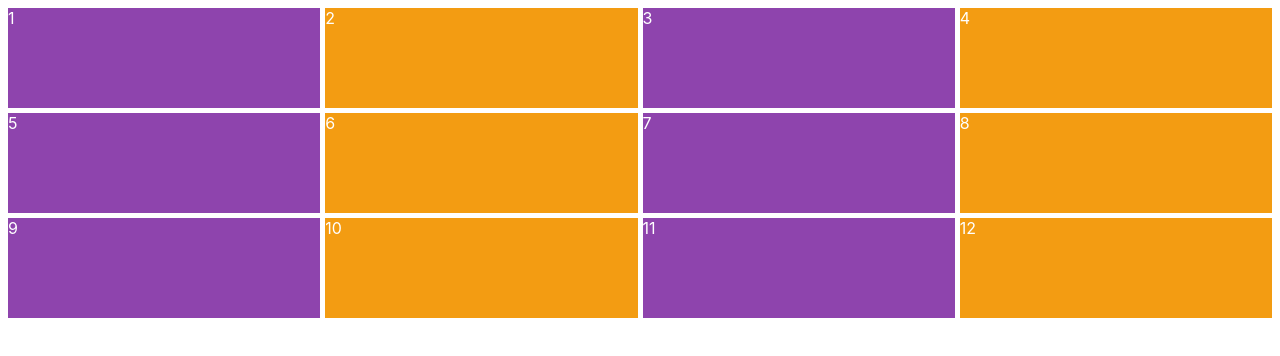
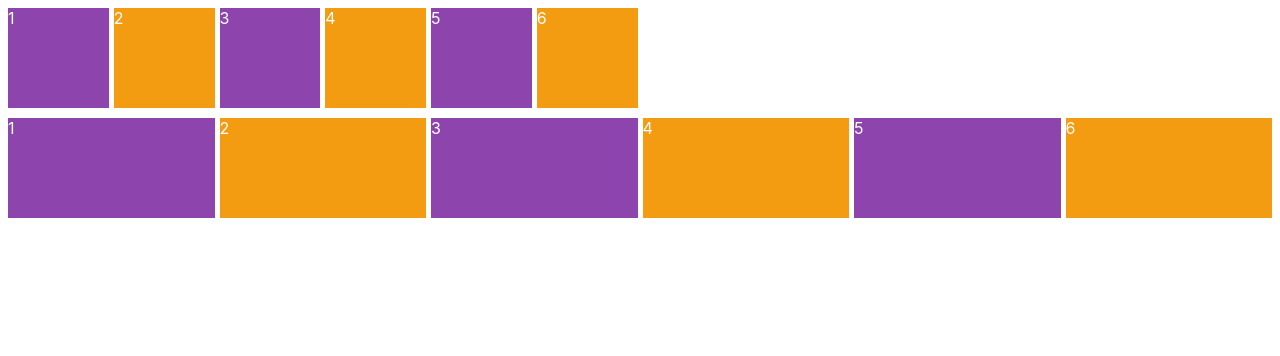
Before and after one commit to yesky85/scss-masterclass, a plain HTML site: page index.html in a window 1280 px wide. Drawn offline with Linux system fonts and the light colour scheme.

Commit message:
#2.11 auto-fit auto-fill

```diff
--- a/index.html
+++ b/index.html
@@ -14,12 +14,14 @@
       <div class="item">4</div>
       <div class="item">5</div>
       <div class="item">6</div>
-      <div class="item">7</div>
-      <div class="item">8</div>
-      <div class="item">9</div>
-      <div class="item">10</div>
-      <div class="item">11</div>
-      <div class="item">12</div>
+    </div>
+    <div class="grid">
+      <div class="item">1</div>
+      <div class="item">2</div>
+      <div class="item">3</div>
+      <div class="item">4</div>
+      <div class="item">5</div>
+      <div class="item">6</div>
     </div>
   </body>
 </html>
--- a/styles.css
+++ b/styles.css
@@ -6,8 +6,8 @@ body {
 .grid {
   display: grid;
   gap: 5px;
-  grid-template-columns: repeat(4, minmax(150px, 1fr));
-  grid-template-rows: repeat(4, 100px);
+  grid-auto-rows: 100px;
+  margin-bottom: 10px;
   color: white;
 }
 
@@ -18,3 +18,11 @@ body {
 .item:nth-child(even) {
   background-color: #f39c12;
 }
+
+.grid:first-child {
+  grid-template-columns: repeat(auto-fill, minmax(100px, 1fr));
+}
+
+.grid:last-child {
+  grid-template-columns: repeat(auto-fit, minmax(100px, 1fr));
+}
```
Also changed, not shown: README.md.
